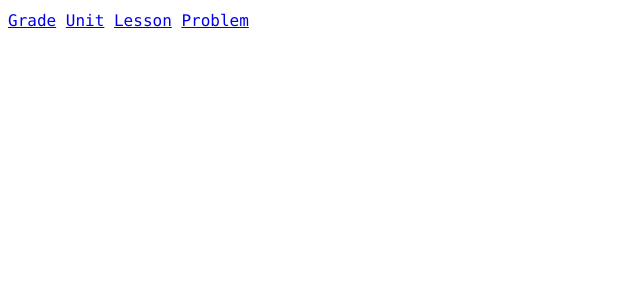
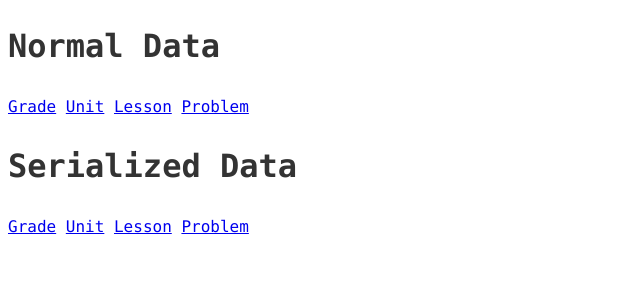
Before and after one commit to JoshPham/MathWizards, a Django app: page / in a window 1280 px wide. Shown: the top 300 px of the page, without its empty margins (0-640 px from the left). Run offline with Django 4.2, Linux system fonts and the light colour scheme.

```diff
--- a/backend/app/templates/home.html
+++ b/backend/app/templates/home.html
@@ -10,10 +10,18 @@
 </head>
 <body>
     <div>
+        <h1>Normal Data</h1>
         <a href="{% url 'all_grades' %}">Grade</a>
         <a href="{% url 'all_units' %}">Unit</a>
         <a href="{% url 'all_lessons' %}">Lesson</a>
         <a href="{% url 'all_problems' %}">Problem</a>
     </div>
+    <div>
+        <h1>Serialized Data</h1>
+        <a href="{% url 'grade-list' %}">Grade</a>
+        <a href="{% url 'unit-list' %}">Unit</a>
+        <a href="{% url 'lesson-list' %}">Lesson</a>
+        <a href="{% url 'problem-list' %}">Problem</a>
+    </div>
 </body>
 </html>
--- a/backend/app/urls.py
+++ b/backend/app/urls.py
@@ -17,6 +17,12 @@ urlpatterns = [
     path('lessons/<int:grade_id>/<int:unit_id>/', get_lessons, name='get_lessons_by_unit'),
     path('problems/<int:grade_id>/<int:unit_id>/<int:lesson_id>/', get_problems, name='get_problems_by_lesson'),
 
+
+    path('serializedgrades/', GradeView.as_view(), name='grade-list'),
+    path('serializedunits/', UnitView.as_view(), name='unit-list'),
+    path('serializedlessons/', LessonView.as_view(), name='lesson-list'),
+    path('serializedproblems/', ProblemView.as_view(), name='problem-list'),
+
     # Assignments and Notifications
     path('assignments/<int:user_id>/', views.AssignmentList.as_view()),
     path('create-notification/', views.CreateNotificationView.as_view()),
--- a/backend/app/views.py
+++ b/backend/app/views.py
@@ -47,6 +47,30 @@ def get_problems(request, grade_id, unit_id, lesson_id):
     serializer = ProblemSerializer(problems, many=True)
     return JsonResponse(serializer.data, safe=False)
 
+class GradeView(APIView):
+    def get(self, request, *args, **kwargs):
+        grades = Grade.objects.all()
+        serializer = GradeSerializer(grades, many=True)
+        return Response(serializer.data)
+
+class UnitView(APIView):
+    def get(self, request, *args, **kwargs):
+        units = Unit.objects.all()
+        serializer = UnitSerializer(units, many=True)
+        return Response(serializer.data)
+
+class LessonView(APIView):
+    def get(self, request, *args, **kwargs):
+        lessons = Lesson.objects.all()
+        serializer = LessonSerializer(lessons, many=True)
+        return Response(serializer.data)
+
+class ProblemView(APIView):
+    def get(self, request, *args, **kwargs):
+        problems = Problem.objects.all()
+        serializer = ProblemSerializer(problems, many=True)
+        return Response(serializer.data)
+
 class NotificationsView(APIView):
     def get(self, request, user_id):
         notifications = Notification.objects.filter(user_id=user_id)
```
Also changed, not shown: backend/app/serializer.py (+25 -17 lines), frontend/src/pages/grades/GradePage.css (+14 -0 lines), frontend/src/pages/grades/GradePage.js (+8 -21 lines), backend/db.sqlite3.
